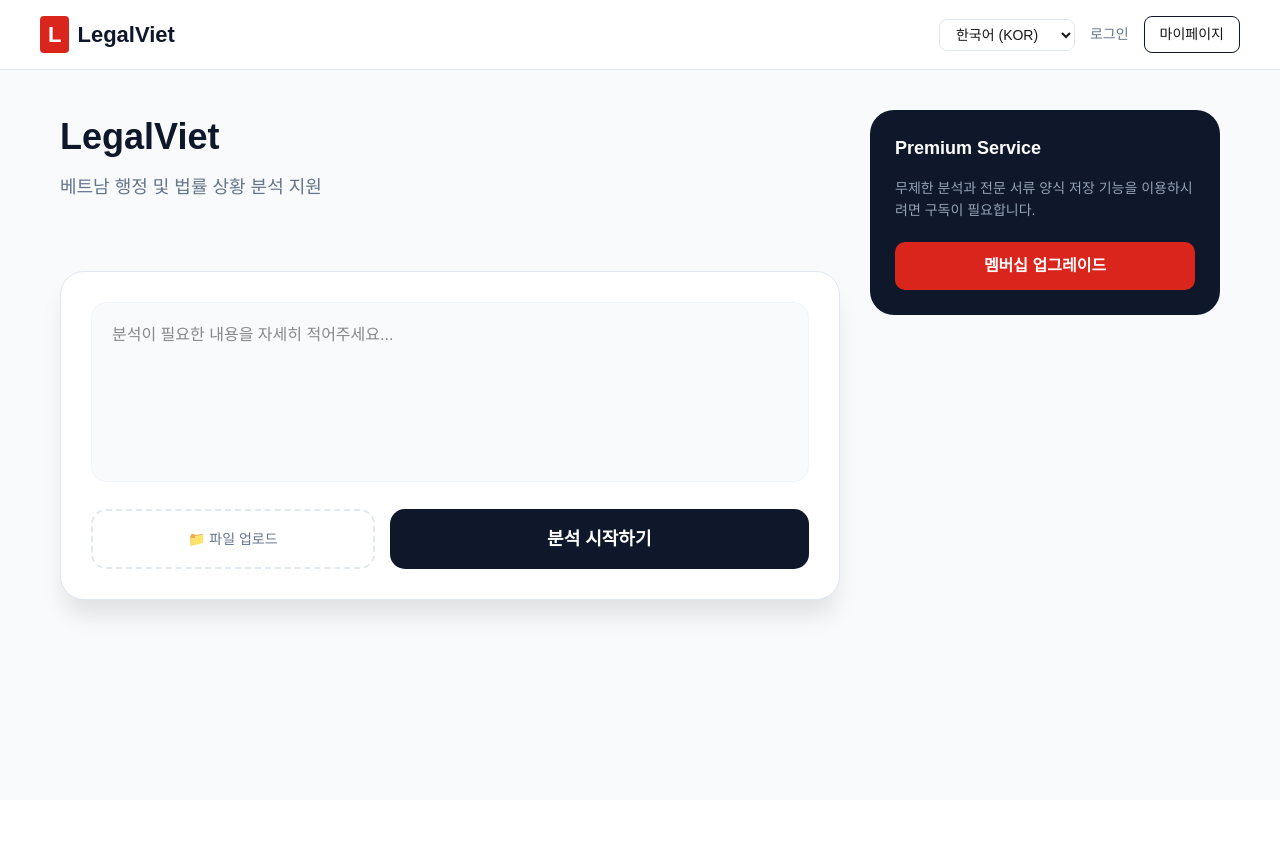
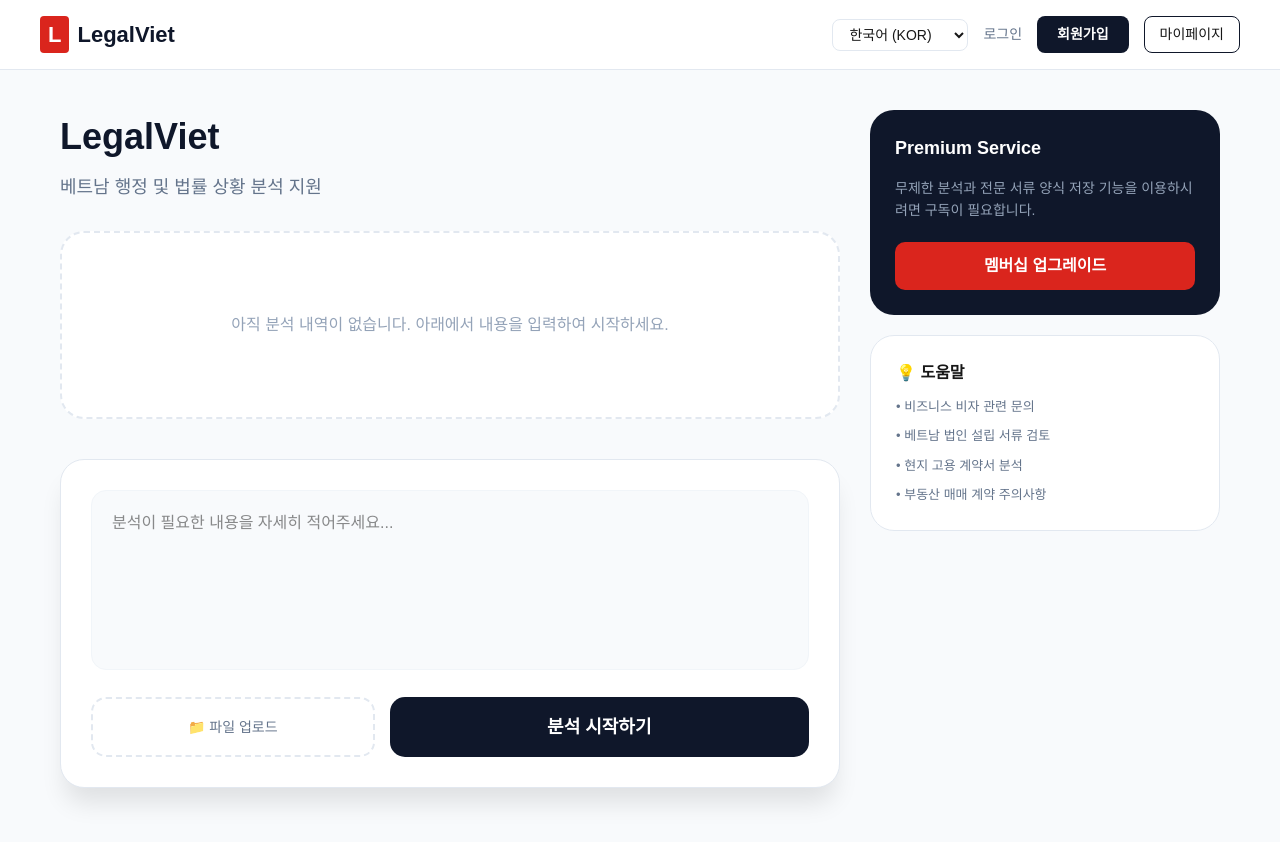
Before and after one commit to Homechiminh/Legalviet, a Next.js app: page / in a window 1280 px wide. Shown: the top 842 px of the page. Before the commit the page ends 800 px from the top, so only its background shows below. Built offline with nearby package versions, Linux system fonts and the light colour scheme.

Commit message:
Update page.js

```diff
--- a/src/app/page.js
+++ b/src/app/page.js
@@ -71,17 +71,11 @@ export default function LegalVietPage() {
     return () => clearInterval(interval);
   }, [loading]);
 
-  // [수정] 워드(.doc) 다운로드 기능
   const exportToWord = (text) => {
     const header = "<html xmlns:o='urn:schemas-microsoft-com:office:office' xmlns:w='urn:schemas-microsoft-com:office:word' xmlns='http://www.w3.org/TR/REC-html40'><head><meta charset='utf-8'><title>LegalViet Document</title></head><body>";
     const footer = "</body></html>";
-    // 줄바꿈을 HTML 태그로 변환
     const sourceHTML = header + text.replace(/\n/g, "<br/>") + footer;
-
-    const blob = new Blob(['\ufeff', sourceHTML], {
-      type: 'application/msword'
-    });
-
+    const blob = new Blob(['\ufeff', sourceHTML], { type: 'application/msword' });
     const url = URL.createObjectURL(blob);
     const link = document.createElement("a");
     link.href = url;
@@ -91,19 +85,12 @@ export default function LegalVietPage() {
     document.body.removeChild(link);
   };
 
-  // [수정] 엑셀(.xls) 다운로드 기능
   const exportToExcel = (text) => {
     const header = "<html xmlns:o='urn:schemas-microsoft-com:office:office' xmlns:x='urn:schemas-microsoft-com:office:excel' xmlns='http://www.w3.org/TR/REC-html40'><head><meta charset='utf-8'></head><body><table>";
     const footer = "</table></body></html>";
-
-    // 텍스트를 줄 단위로 나눠서 엑셀 행(tr)으로 변환
     const rows = text.split('\n').map(line => `<tr><td>${line}</td></tr>`).join('');
     const sourceHTML = header + rows + footer;
-
-    const blob = new Blob(['\ufeff', sourceHTML], {
-      type: 'application/vnd.ms-excel'
-    });
-
+    const blob = new Blob(['\ufeff', sourceHTML], { type: 'application/vnd.ms-excel' });
     const url = URL.createObjectURL(blob);
     const link = document.createElement("a");
     link.href = url;
@@ -188,6 +175,7 @@ export default function LegalVietPage() {
   return (
     <div style={{ minHeight: '100vh', background: '#f8fafc', padding: '0 0 100px 0', fontFamily: 'Pretendard, sans-serif' }}>
 
+      {/* 네비게이션 바 */}
       <nav style={{ background: '#fff', borderBottom: '1px solid #e2e8f0', padding: '0 40px', height: '70px', display: 'flex', justifyContent: 'space-between', alignItems: 'center', position: 'sticky', top: 0, zIndex: 100 }}>
         <div onClick={() => router.push('/')} style={{ fontSize: '22px', fontWeight: '900', color: '#0f172a', display: 'flex', alignItems: 'center', gap: '8px', cursor: 'pointer' }}>
           <span style={{ background: '#da251d', color: '#fff', padding: '2px 8px', borderRadius: '4px' }}>L</span> LegalViet
@@ -198,9 +186,15 @@ export default function LegalVietPage() {
             <option value="en">English (ENG)</option>
           </select>
           {user ? (
-            <button onClick={handleLogout} style={{ fontSize: '14px', color: '#ef4444', background: 'none', border: 'none', cursor: 'pointer', fontWeight: '600' }}>로그아웃</button>
+            <>
+              <span style={{ fontSize: '14px', fontWeight: '700', color: '#0f172a' }}>{userName || '사용자'}님</span>
+              <button onClick={handleLogout} style={{ fontSize: '14px', color: '#ef4444', background: 'none', border: 'none', cursor: 'pointer', fontWeight: '600' }}>로그아웃</button>
+            </>
           ) : (
-            <button onClick={() => router.push('/auth/login')} style={{ fontSize: '14px', color: '#64748b', background: 'none', border: 'none', cursor: 'pointer' }}>로그인</button>
+            <>
+              <button onClick={() => router.push('/auth/login')} style={{ fontSize: '14px', color: '#64748b', background: 'none', border: 'none', cursor: 'pointer' }}>로그인</button>
+              <button onClick={() => router.push('/auth/signup')} style={{ fontSize: '14px', fontWeight: '600', color: '#fff', background: '#0f172a', border: 'none', padding: '8px 20px', borderRadius: '8px', cursor: 'pointer' }}>회원가입</button>
+            </>
           )}
           <button onClick={() => router.push('/mypage')} style={{ background: 'none', border: '1px solid #0f172a', padding: '7px 15px', borderRadius: '8px', fontSize: '14px', cursor: 'pointer' }}>마이페이지</button>
         </div>
@@ -216,12 +210,22 @@ export default function LegalVietPage() {
             </header>
 
             <div style={{ display: 'flex', flexDirection: 'column', gap: '25px', marginBottom: '40px' }}>
+              {/* [복원] 분석 내역 없을 때 가이드 화면 */}
+              {chatHistory.length === 0 && (
+                <div style={{ padding: '80px 0', textAlign: 'center', background: '#fff', borderRadius: '24px', border: '2px dashed #e2e8f0' }}>
+                  <p style={{ color: '#94a3b8' }}>
+                    {lang === 'ko' ? '아직 분석 내역이 없습니다. 아래에서 내용을 입력하여 시작하세요.' : 'No analysis history yet. Please enter details below to start.'}
+                  </p>
+                </div>
+              )}
+
               {chatHistory.map((chat, index) => (
                 <div key={index} style={{
                   width: '100%', padding: '30px', borderRadius: '24px',
                   background: chat.role === 'user' ? 'transparent' : (chat.role === 'document' ? '#fffbeb' : '#fff'),
                   border: chat.role === 'user' ? 'none' : (chat.role === 'document' ? '2px solid #fcd34d' : '1px solid #e2e8f0'),
                   boxShadow: chat.role === 'user' ? 'none' : '0 4px 6px -1px rgba(0, 0, 0, 0.05)',
+                  marginBottom: chat.role === 'user' ? '-10px' : '0'
                 }}>
                   <div style={{ display: 'flex', alignItems: 'center', gap: '10px', marginBottom: '15px' }}>
                     <div style={{ width: '32px', height: '32px', borderRadius: '50%', background: chat.role === 'user' ? '#0f172a' : '#da251d', color: '#fff', display: 'flex', alignItems: 'center', justifyContent: 'center', fontSize: '12px', fontWeight: 'bold' }}>{chat.role === 'user' ? 'U' : 'L'}</div>
@@ -229,7 +233,6 @@ export default function LegalVietPage() {
                   </div>
                   <div style={{ whiteSpace: 'pre-wrap', fontSize: '16px', lineHeight: '1.8', color: '#334155' }}>{chat.text}</div>
 
-                  {/* [수정] 출력 버튼 그룹 (워드/엑셀/복사) */}
                   {(chat.role === 'document' || chat.role === 'model') && (
                     <div style={{ display: 'flex', gap: '10px', marginTop: '20px' }}>
                       <button onClick={() => exportToWord(chat.text)} style={{ padding: '10px 18px', background: '#2b579a', color: '#fff', border: 'none', borderRadius: '10px', cursor: 'pointer', fontSize: '13px', fontWeight: '600' }}>📘 워드 다운로드</button>
@@ -271,6 +274,17 @@ export default function LegalVietPage() {
                 <p style={{ fontSize: '14px', color: '#94a3b8', lineHeight: '1.6', marginBottom: '20px' }}>무제한 분석과 전문 서류 양식 저장 기능을 이용하시려면 구독이 필요합니다.</p>
                 <button onClick={() => setShowSubscriptionModal(true)} style={{ width: '100%', background: '#da251d', color: '#fff', border: 'none', padding: '12px', borderRadius: '10px', fontWeight: '700', cursor: 'pointer' }}>멤버십 업그레이드</button>
               </div>
+
+              {/* [복원] 서류 예시(도움말) 섹션 */}
+              <div style={{ background: '#fff', padding: '25px', borderRadius: '24px', border: '1px solid #e2e8f0' }}>
+                <h3 style={{ fontSize: '16px', fontWeight: '700', marginBottom: '12px' }}>💡 {lang === 'ko' ? '도움말' : 'Help'}</h3>
+                <ul style={{ padding: 0, margin: 0, listStyle: 'none', fontSize: '13px', color: '#64748b', display: 'flex', flexDirection: 'column', gap: '10px' }}>
+                  <li>• {lang === 'ko' ? '비즈니스 비자 관련 문의' : 'Business visa inquiries'}</li>
+                  <li>• {lang === 'ko' ? '베트남 법인 설립 서류 검토' : 'Vietnam corporate establishment document review'}</li>
+                  <li>• {lang === 'ko' ? '현지 고용 계약서 분석' : 'Local employment contract analysis'}</li>
+                  <li>• {lang === 'ko' ? '부동산 매매 계약 주의사항' : 'Real estate transaction precautions'}</li>
+                </ul>
+              </div>
             </div>
           </aside>
         </div>
```
